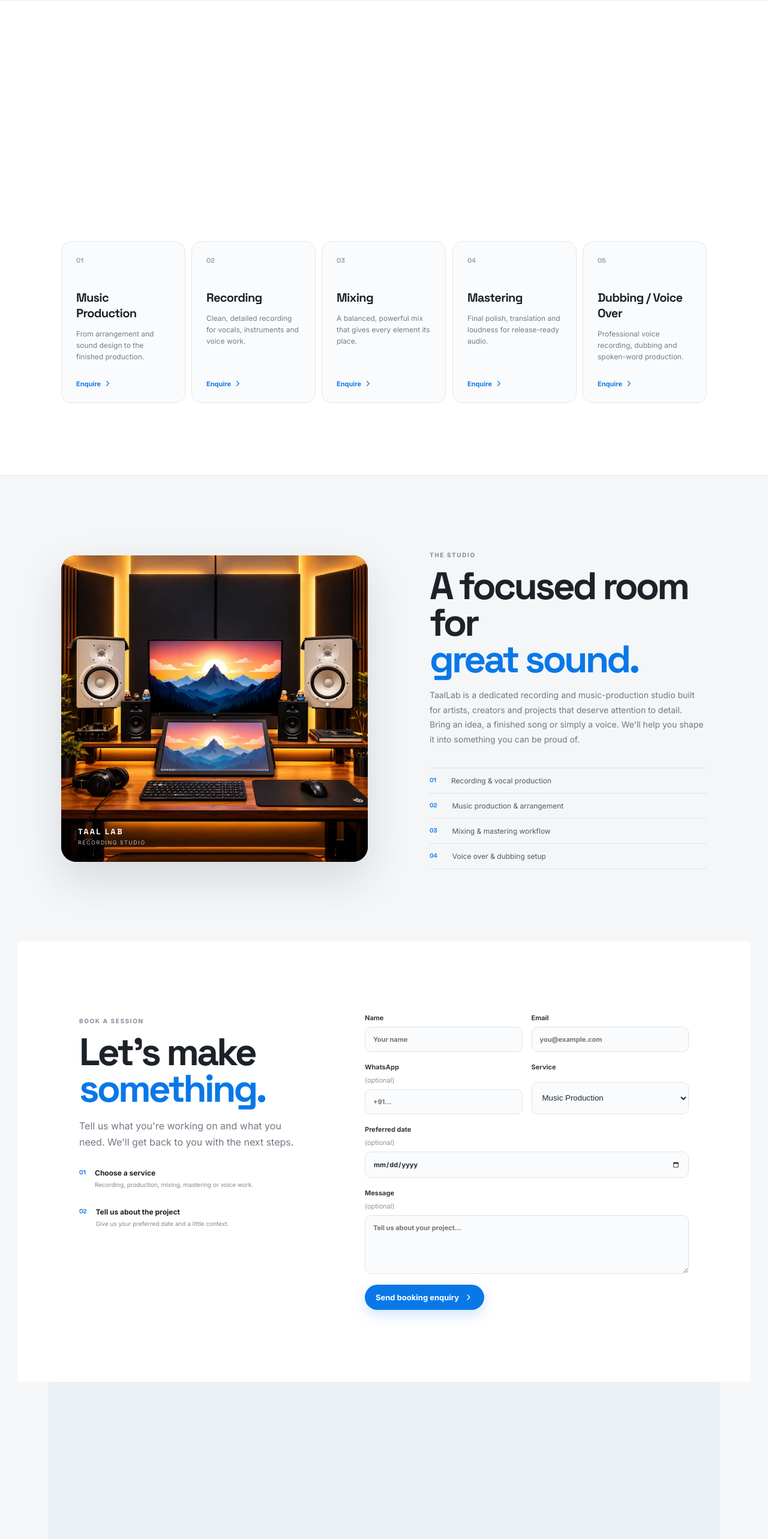
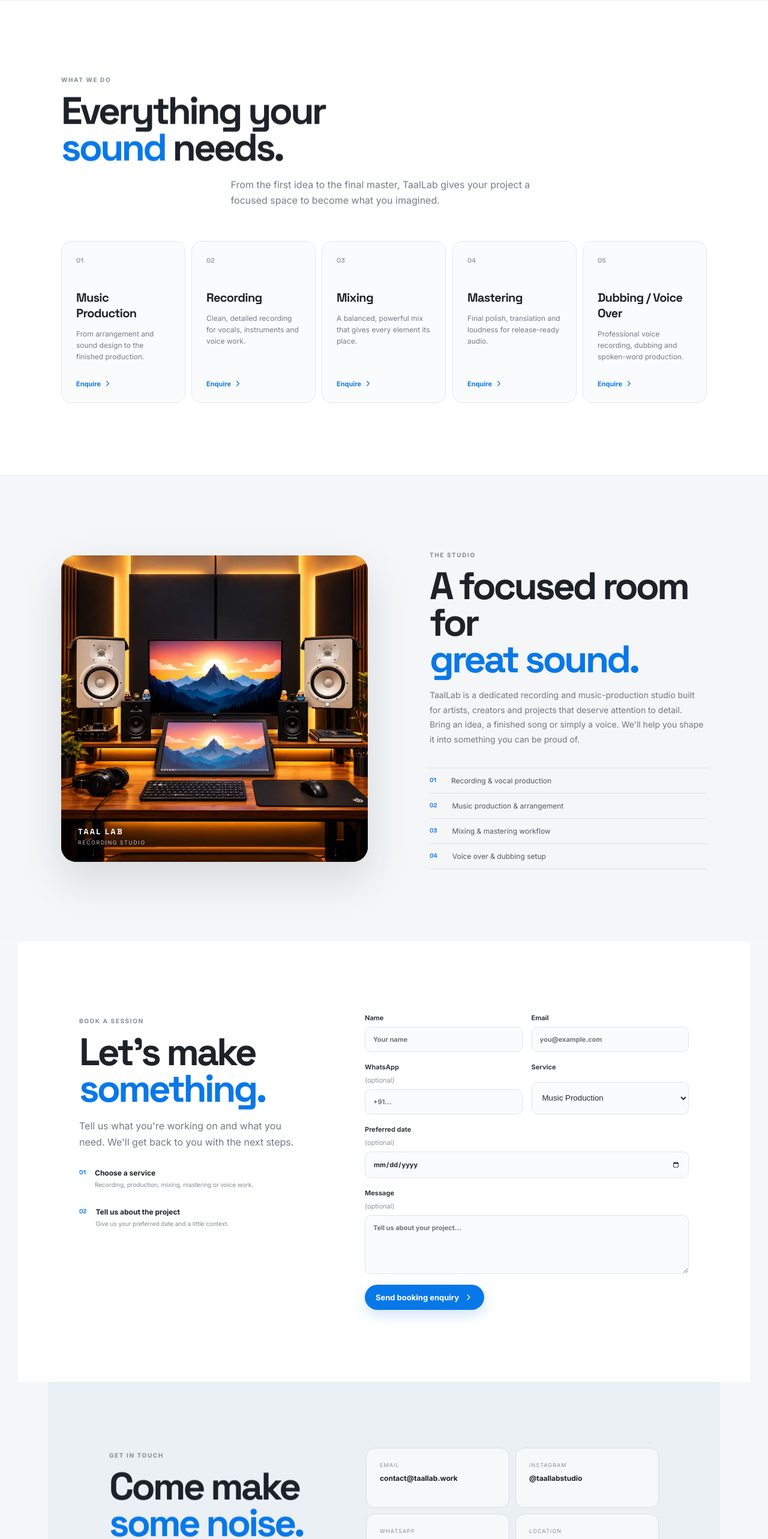
Before and after one commit to taallabstudio/webpage, a React (Vite) app: page / in a window 1280 px wide. Shown: the part 1520-4086 px from the top of the page at 60% size. Built offline with nearby package versions, Linux system fonts and the light colour scheme.

Commit message:
Connect section reveals to their section visibility state

```diff
--- a/src/styles.css
+++ b/src/styles.css
@@ -674,10 +674,20 @@ html{scroll-behavior:smooth}
   will-change:opacity,transform;
 }
 
-.landing .site-section .section-heading.is-visible,
+.landing .site-section.reveal-on-scroll.is-visible .section-heading,
 .landing .site-section .scroll-reveal.is-visible,
-.landing .contact-section .contact-inner > div:first-child.is-visible,
-.landing .contact-section .contact-grid > *.is-visible{
+.landing .contact-section.reveal-on-scroll.is-visible .contact-inner > div:first-child,
+.landing .contact-section.reveal-on-scroll.is-visible .contact-grid{
+  opacity:1 !important;
+  transform:translate3d(0,0,0) !important;
+}
+
+.landing .contact-section .contact-grid > *{
+  opacity:0 !important;
+  transform:translate3d(0,22px,0) !important;
+  transition:opacity .7s cubic-bezier(.22,1,.36,1),transform .7s cubic-bezier(.22,1,.36,1) !important;
+}
+.landing .contact-section.reveal-on-scroll.is-visible .contact-grid > *{
   opacity:1 !important;
   transform:translate3d(0,0,0) !important;
 }
```
